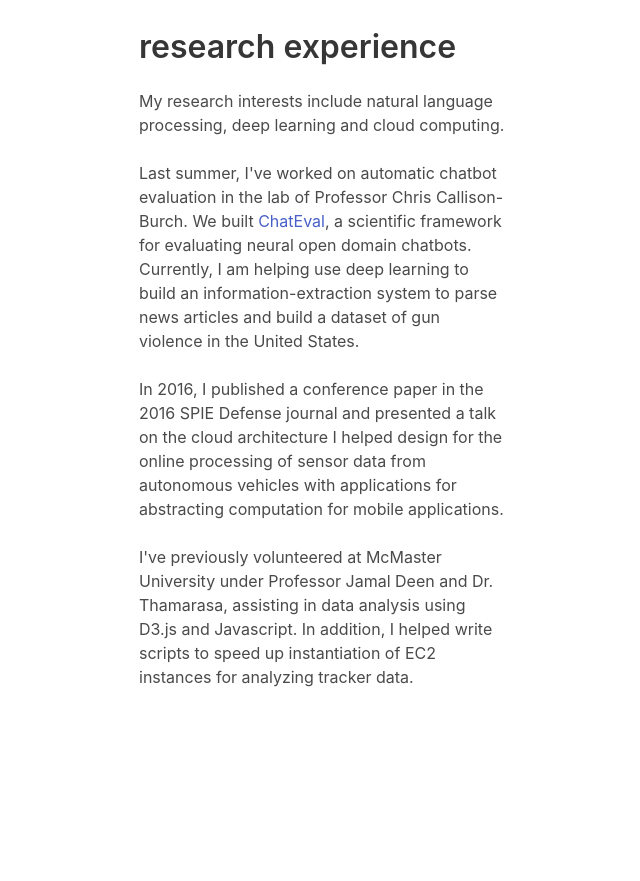
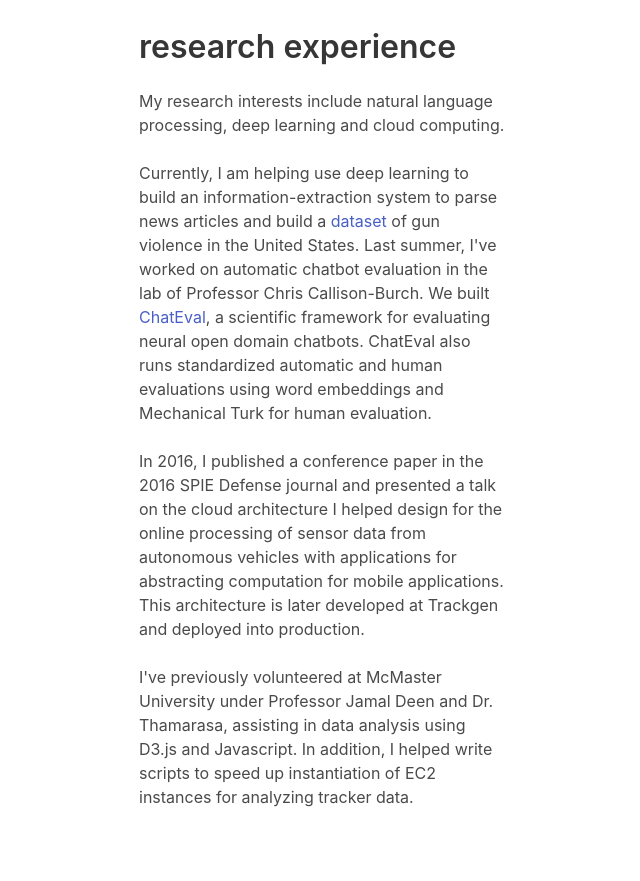
Before and after one commit to kirubarajan/old_site, a Django app: page /research/ in a window 1280 px wide. Shown: the part 197-1078 px from the top of the page, without its empty margins (317-957 px from the left). Before the commit the page ends 884 px from the top, so only its background shows below. Run offline with Django 3.2, Linux system fonts and the light colour scheme; some libraries are stand-ins or nearby versions.

Commit message:
Update research

```diff
--- a/kirubarajan/templates/research.html
+++ b/kirubarajan/templates/research.html
@@ -21,13 +21,15 @@
           </figure>
           <h1 class="title"> research experience</h1>
           <p>My research interests include natural language processing, deep learning and cloud computing. <br> <br>
+            Currently, I am helping use deep learning to build an information-extraction system
+            to parse news articles and build a <a href="http://gun-violence.org">dataset</a> of gun violence in the United States.
             Last summer, I've worked on automatic chatbot evaluation in the lab of Professor Chris Callison-Burch. We built <a href="https://chateval.org">ChatEval</a>,
-            a scientific framework for evaluating neural open domain chatbots. Currently, I am helping use deep learning to build an information-extraction system
-            to parse news articles and build a dataset of gun violence in the United States.
+            a scientific framework for evaluating neural open domain chatbots. ChatEval also runs standardized
+            automatic and human evaluations using word embeddings and Mechanical Turk for human evaluation.
             <br> <br>
 
             In 2016, I published a conference paper in the 2016 SPIE Defense journal and presented a talk on the cloud architecture I helped design for the online
-            processing of sensor data from autonomous vehicles with applications for abstracting computation for mobile applications.<br> <br>
+            processing of sensor data from autonomous vehicles with applications for abstracting computation for mobile applications. This architecture is later developed at Trackgen and deployed into production.<br> <br>
 
             I've previously volunteered at McMaster University under Professor Jamal Deen and Dr. Thamarasa, assisting
             in data analysis using D3.js and Javascript. In addition, I helped write scripts to speed up instantiation of EC2 instances
```
Also changed, not shown: kirubarajan/templates/splash.html (+4 -5 lines).
